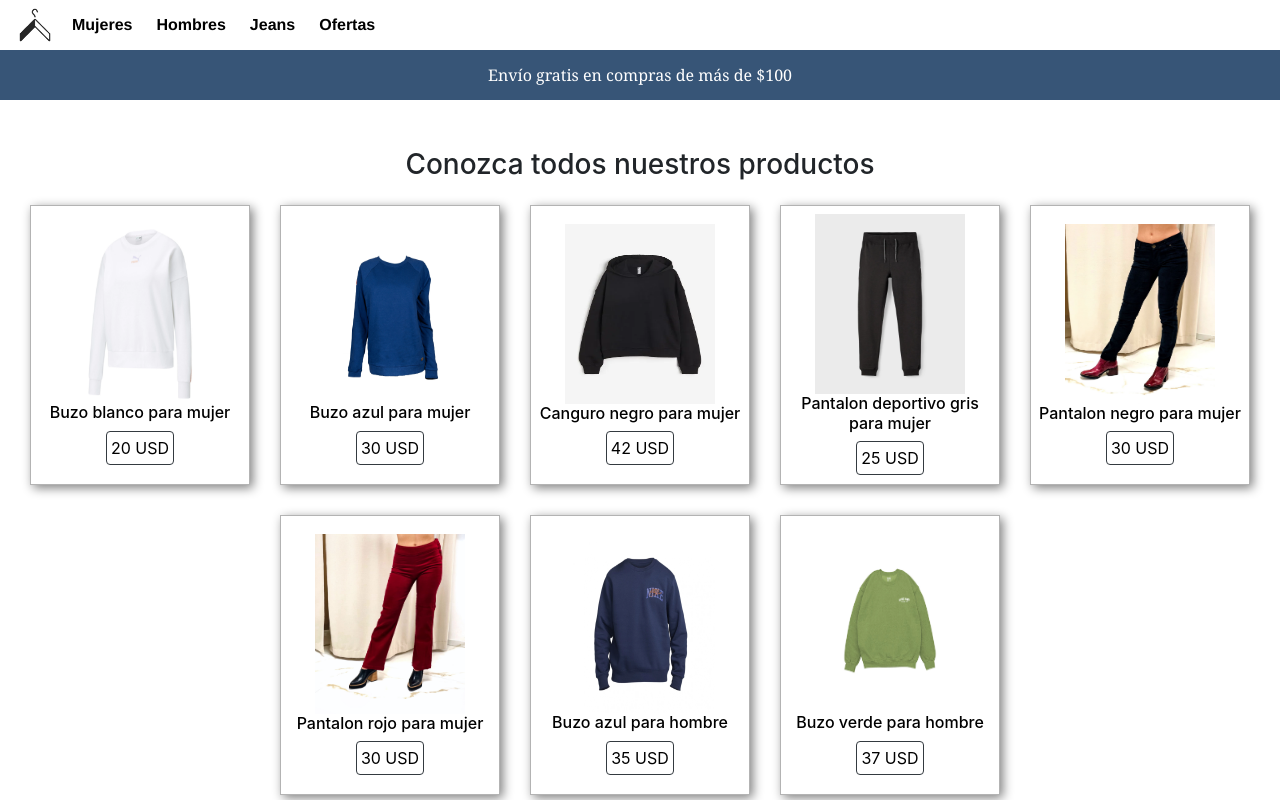
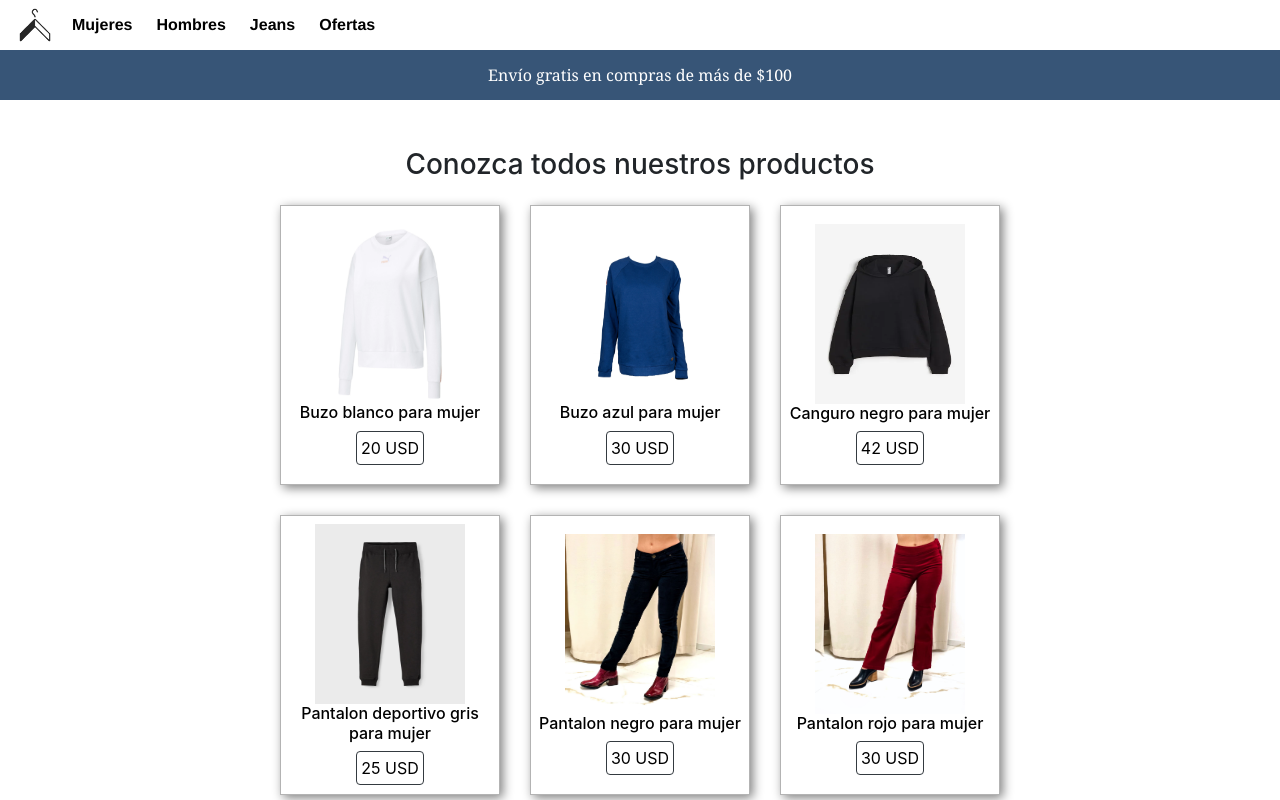
Before and after one commit to letifoss/clothesstore, a React (Create React App) app: page / in a window 1280 px wide. Shown: the top 800 px of the page. Built offline with nearby package versions, Linux system fonts and the light colour scheme.

Commit message:
ajustes responsive

```diff
--- a/src/App.js
+++ b/src/App.js
@@ -23,9 +23,9 @@ function App() {
       <header>
         <Menu />
       </header>
-      <section>
+      <section className='d-flex flex-column align-items-center'>
       <h3 className="text-center mt-5">Conozca todos nuestros productos</h3>
-        <div className='d-flex flex-wrap justify-content-center align-items-center'>
+        <div className='seccionproductos d-flex flex-wrap justify-content-center align-items-center'>
         <Productos
         imagen={Buzoblanco}
         nombre='Buzo blanco para mujer'
--- a/src/styles/Productos.css
+++ b/src/styles/Productos.css
@@ -1,3 +1,7 @@
+.seccionproductos{
+    width: 75%;
+}
+
 .productos{
     display: flex;
     flex-direction: column;
@@ -27,6 +31,9 @@
 
 
 @media screen and (max-width: 425px){
+    .seccionproductos{
+        width: 100%;
+    }
     .productos{
         margin-top: 20px;
     }
```
